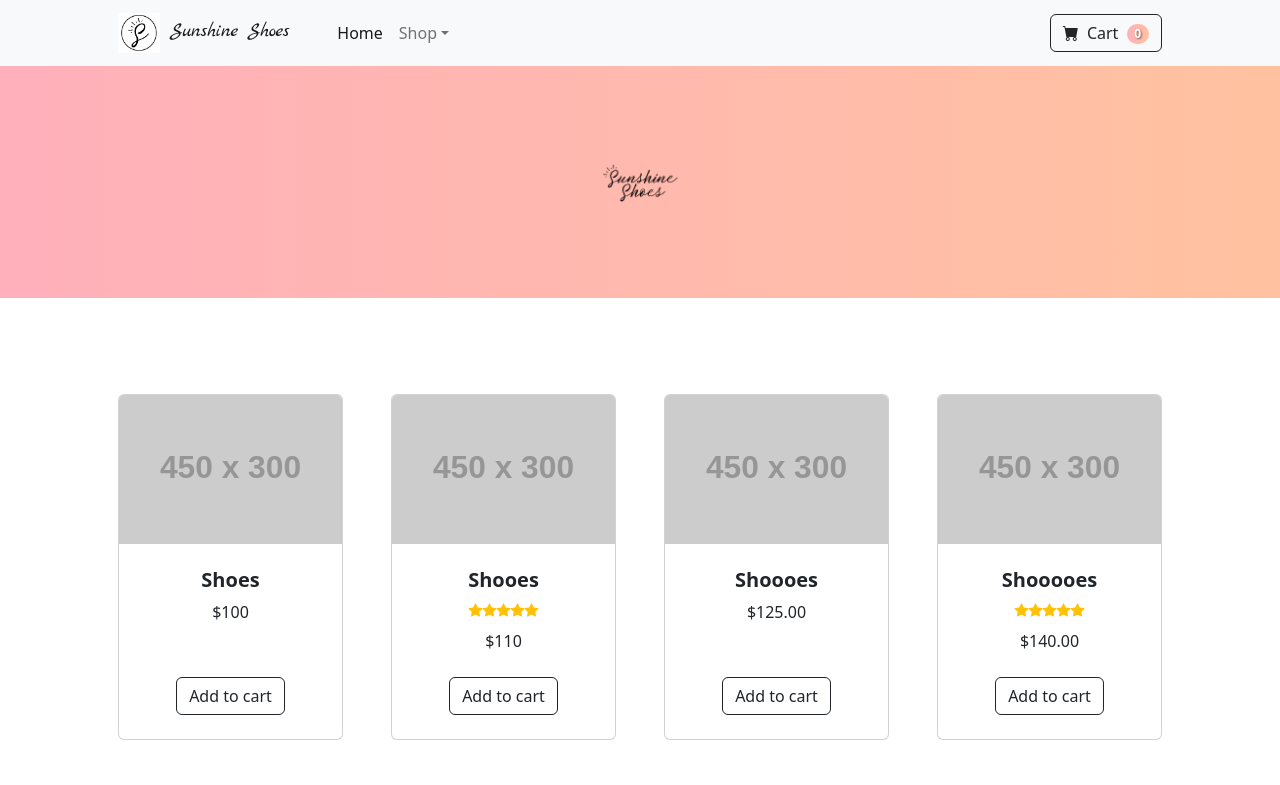
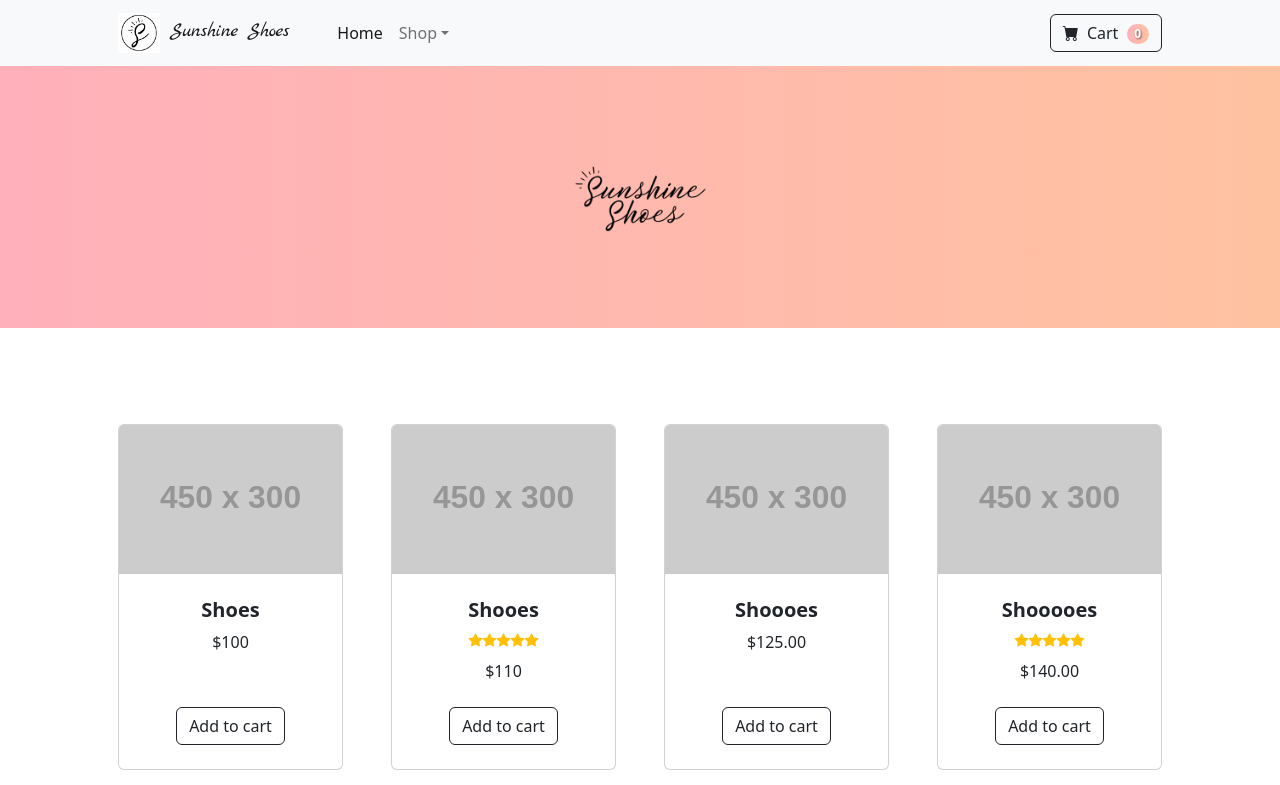
Before and after one commit to ninamaleckosak/SunshineUi, a website: page dist/index.html in a window 1280 px wide. Shown: the top 785 px of the page. Drawn offline with nearby package versions, Linux system fonts and the light colour scheme; placeholder pictures from the web are drawn by us; files whose address does not match are found by name.

Commit message:
Update index.html

```diff
--- a/dist/index.html
+++ b/dist/index.html
@@ -51,7 +51,7 @@
         <header class="bg-dark py-5">
             <div class="container px-4 px-lg-5 my-5">
                 <div class="text-center text-white">
-                    <img src="assets//sunshineShoes.png" alt="Sunshine Shoes Logo" style="height: 40px;">
+                    <img src="assets//sunshineShoes.png" alt="Sunshine Shoes Logo" style="height: 70px;">
                 </div>
             </div>
         </header>
```
